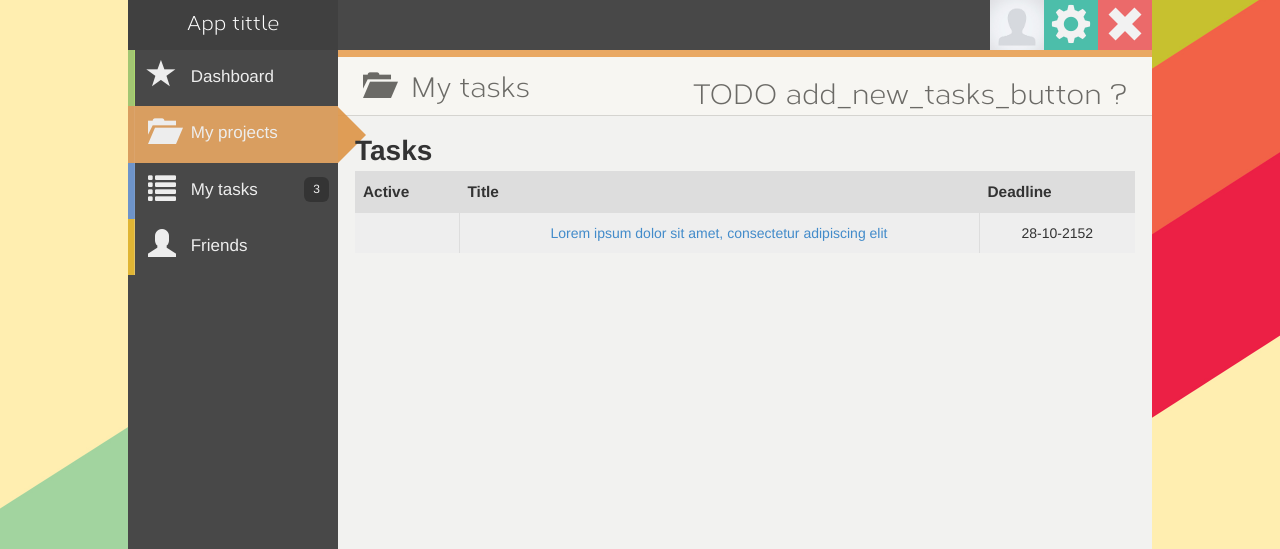
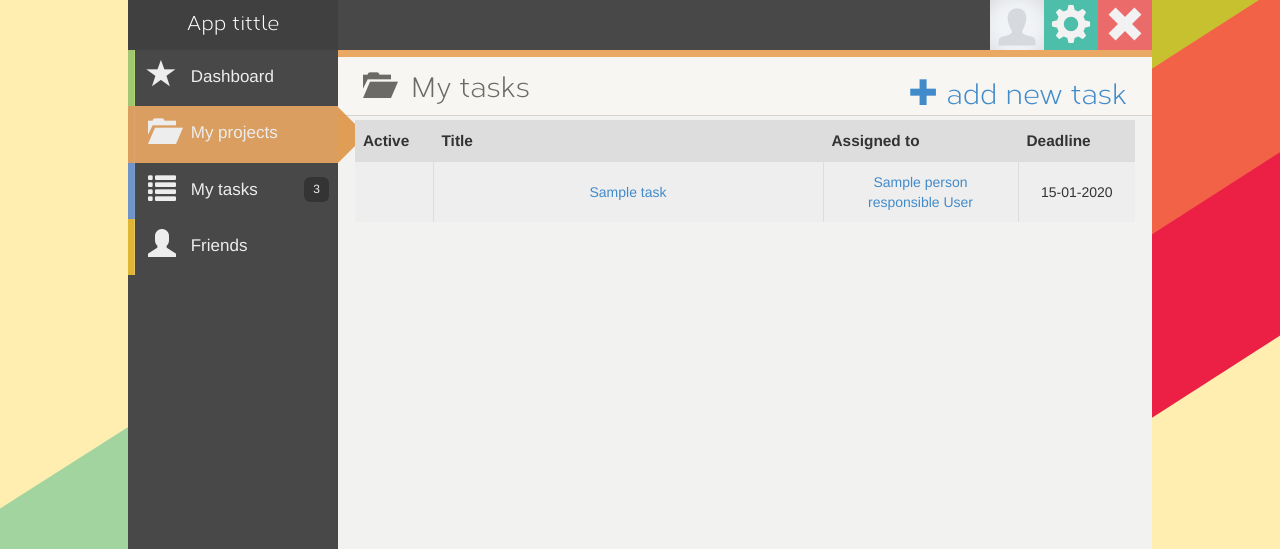
Before and after one commit to ProjectIT/Project_ZTW, a Django app: template projects/templates/task_list.html in a window 1280 px wide. Shown: the top 549 px of the page. Run offline with Django 3.2, Linux system fonts and the light colour scheme; the template is opened without the code that fills it: most values are stand-ins (such as "Sample title", 1, 10 or a date in 2020); some libraries are stand-ins or nearby versions.

Commit message:
Tasks list

```diff
--- a/projects/task_urls.py
+++ b/projects/task_urls.py
@@ -4,7 +4,7 @@ from projects import views
 
 urlpatterns = [
 	url(r'^(?P<id>\d+)/edit$', views.task_edit, name='task_edit'),
-	url(r'^create$', views.task_edit, name='task_create'),
+	url(r'^create$', views.task_create, name='task_create'),
     url(r'^(?P<id>\d+)$', views.task, name='task'),
 
 	url(r'^user/(?P<id>\d+)$', views.user_tasks_list, name='user_tasks_list') # tasks for user
--- a/projects/templates/project_list.html
+++ b/projects/templates/project_list.html
@@ -9,10 +9,12 @@
 {% endblock %}
 
 {% block title_right %}
+        <a href="{% url 'project_create' %}">
 	<div id="project-create">
         <span class="glyphicon glyphicon-plus"></span>
         add new project
     </div>
+            </a>
 {% endblock %}
 
 {% block content %}
--- a/projects/templates/task_list.html
+++ b/projects/templates/task_list.html
@@ -1,7 +1,7 @@
 {% extends "base_app_template.html" %}
 
 {% block head %}
-	<link rel="stylesheet" type="text/css" href="{{ STATIC_URL }}tasks.css" />
+<link rel="stylesheet" type="text/css" href="{{ STATIC_URL }}tasks.css"/>
 {% endblock %}
 
 {% block title %}
@@ -9,27 +9,36 @@
 {% endblock %}
 
 {% block title_right %}
-	TODO add_new_tasks_button ?
+<a href="{% url 'task_create' %}">
+    <div id="task-create">
+        <span class="glyphicon glyphicon-plus"></span>
+        add new task
+    </div>
+</a>
 {% endblock %}
 
 {% block content %}
-    <section class="data-section">
-        <header>Tasks</header>
 <table id="tasks-table">
     <tr>
         <th class="tasks-cell tasks-col1">Active</th>
         <th class="tasks-cell tasks-col2">Title</th>
+        <th class="tasks-cell tasks-col3">Assigned to</th>
         <th class="tasks-cell tasks-col4">Deadline</th>
     </tr>
+
+    {% for task in tasks %}
     <tr>
         <td class="tasks-cell tasks-col1"></td>
         <td class="tasks-cell tasks-col2">
-                    <a href="{% url 'task' 123 %}">
-                        Lorem ipsum dolor sit amet, consectetur adipiscing elit
+            <a href="{% url 'task' task.id %}"> {{ task.title }} </a>
+        </td>
+        <td class="tasks-cell tasks-col3">
+            <a href="{% url 'public_profile' task.personResponsible.id %}">
+                {{ task.personResponsible.name }}&nbsp;{{ task.personResponsible.lastName }}
             </a>
         </td>
-                <td class="tasks-cell tasks-col4">28-10-2152</td>
+        <td class="tasks-cell tasks-col4">{{ task.deadline|date:"d-m-Y" }}</td>
     </tr>
+    {% endfor %}
 </table>
-    </section>
 {% endblock %}
```
Also changed, not shown: projects/views.py (+9 -0 lines). Lines whose indentation alone changed are shown as unchanged.
